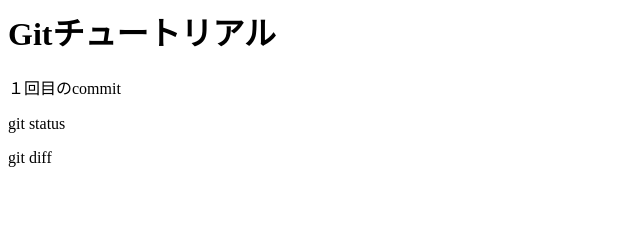
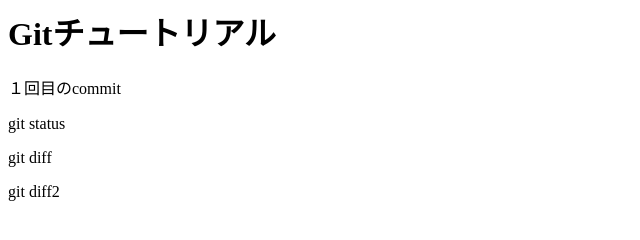
Before and after one commit to rbbob/git_tutorial, a plain HTML site: page index.html in a window 1280 px wide. Shown: the full height of the page, 0-640 px from the left. Drawn offline with Linux system fonts and the light colour scheme.

Commit message:
git diffを追記

```diff
--- a/index.html
+++ b/index.html
@@ -2,3 +2,4 @@
 <p>１回目のcommit</p>
 <p>git status</p>
 <p>git diff</p>
+<p>git diff2</P>
```
